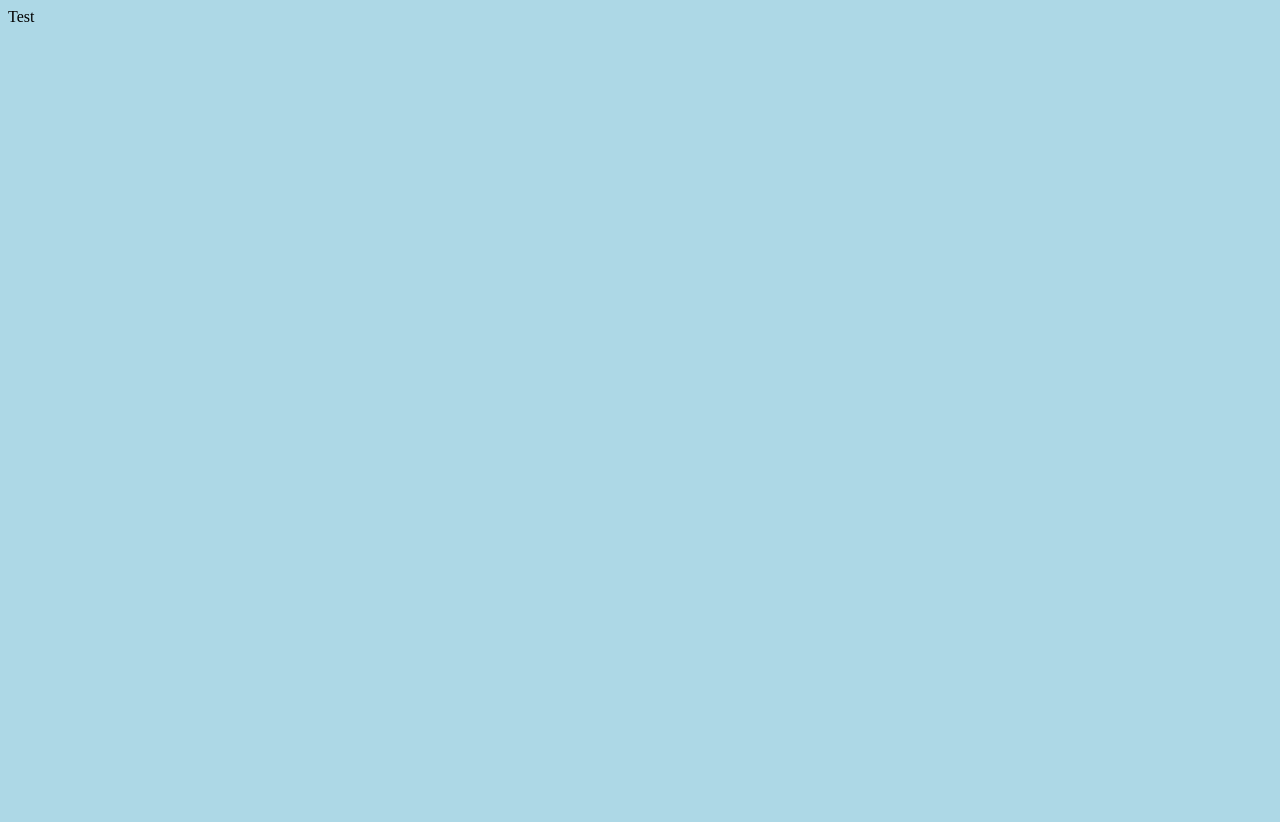
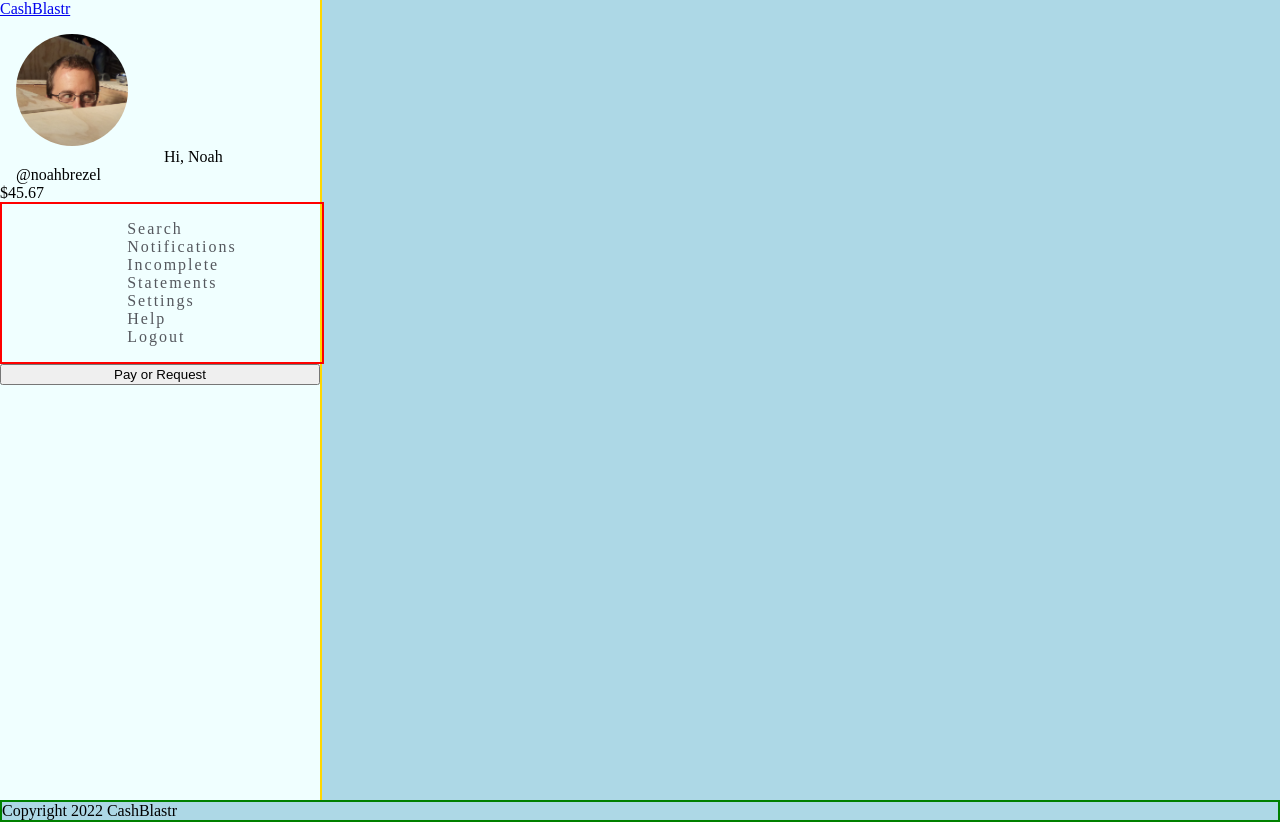
Before and after one commit to enbre/CashBlastr, a plain HTML site: page index.html in a window 1280 px wide. Before the commit the page ends 800 px from the top, so only its background shows below. Drawn offline with Linux system fonts and the light colour scheme.

Commit message:
creates basic navbar layout, initial styling

```diff
--- a/index.html
+++ b/index.html
@@ -1,5 +1,6 @@
 <!DOCTYPE html>
 <html lang="en">
+
 <head>
    <meta charset="UTF-8">
    <meta http-equiv="X-UA-Compatible" content="IE=edge">
@@ -8,12 +9,40 @@
    <link rel="stylesheet" href="./styles/CSS/main.css">
    <link href="https://fonts.googleapis.com/icon?family=Material+Icons" rel="stylesheet">
    <style>
-       @import url('https://fonts.googleapis.com/css2?family=Roboto&display=swap');
+      @import url('https://fonts.googleapis.com/css2?family=Roboto&display=swap');
    </style>
    <title>CashBlastr</title>
 </head>
+
 <body>
-   Test
+   <div class="sideBar">
+      <a id="homeLogo" href="#home">CashBlastr </a>
+      <div class="user-content">
+         <img src="./assets/profilePic.jpg" alt="Profile picture">
+         <!-- <span> `Hi, ${firstName}`</span> -->
+         <span> Hi, Noah</span>
+         <!-- <span>`@${username}`</span> -->
+         <span>@noahbrezel</span>
+      </div>
+      <div class="cashblastr">
+         <!-- <span>`$ ${userBalance}`</span> -->
+         <span>$45.67</span>
+      </div>
+      <div class="navbar">
+         <ul>
+            <li><a href="#">Search</a></li>
+            <li><a href="#">Notifications</a></li>
+            <li><a href="#">Incomplete</a></li>
+            <li><a href="#">Statements</a></li>
+            <li><a href="#">Settings</a></li>
+            <li><a href="#">Help</a></li>
+            <li><a href="#">Logout</a></li>
+         </ul>
+      </div>
+      <button id="pay"> Pay or Request </button>
+   </div>
 
+   <footer > Copyright 2022 CashBlastr</footer>
 </body>
+
 </html>
--- /dev/null
+++ b/styles/SASS/_variables.scss
@@ -0,0 +1,4 @@
+// colors:
+$blue: #0074DE;
+$ltgrey: #55585E;
+$dkgrey: #2F3033;
--- a/styles/SASS/main.scss
+++ b/styles/SASS/main.scss
@@ -1,3 +1,73 @@
+@import "./variables";
+
 body {
    background-color: lightblue;
+   box-sizing: border-box;
+   margin: 0;
 }
+.sideBar {
+   // border: 2px solid gold;
+   // margin: 0;
+   border-right: 2px solid gold;
+   background-color: azure;
+   display: flex;
+   flex-direction: column;
+   width: 20em;
+   // height: 100%;
+
+   height: 100vh;
+
+}
+
+.user-content {
+   &>*{
+      padding: 1em;
+
+   }
+   img {
+      border-radius: 50%;
+      width: 7em;
+   }
+}
+footer {
+   border: 2px solid green;
+}
+
+
+.navbar {
+   display: flex;
+   align-items: center;
+   flex-wrap: nowrap;
+   justify-content: center;
+   position: sticky;
+   width: 100%;
+   top: 0;
+   border: 2px solid red;
+
+   & ul {
+      // margin: 0;
+      overflow: hidden;
+      list-style-type: none;
+   }
+
+   & li {
+      // display: inline-block;
+      text-decoration: none;
+      // padding: 20px 32px 88px;
+   }
+
+   & li a {
+      color: $ltgrey;
+      text-decoration: none;
+      display: block;
+      letter-spacing: 2px;
+      transition: color .15s;
+
+      &:hover {
+         text-decoration: underline;
+         color: $blue;
+         // font-weight: 700;
+      }
+   }
+
+}
```
Also changed, not shown: assets/profilePic.JPG (added), styles/CSS/main.css.
